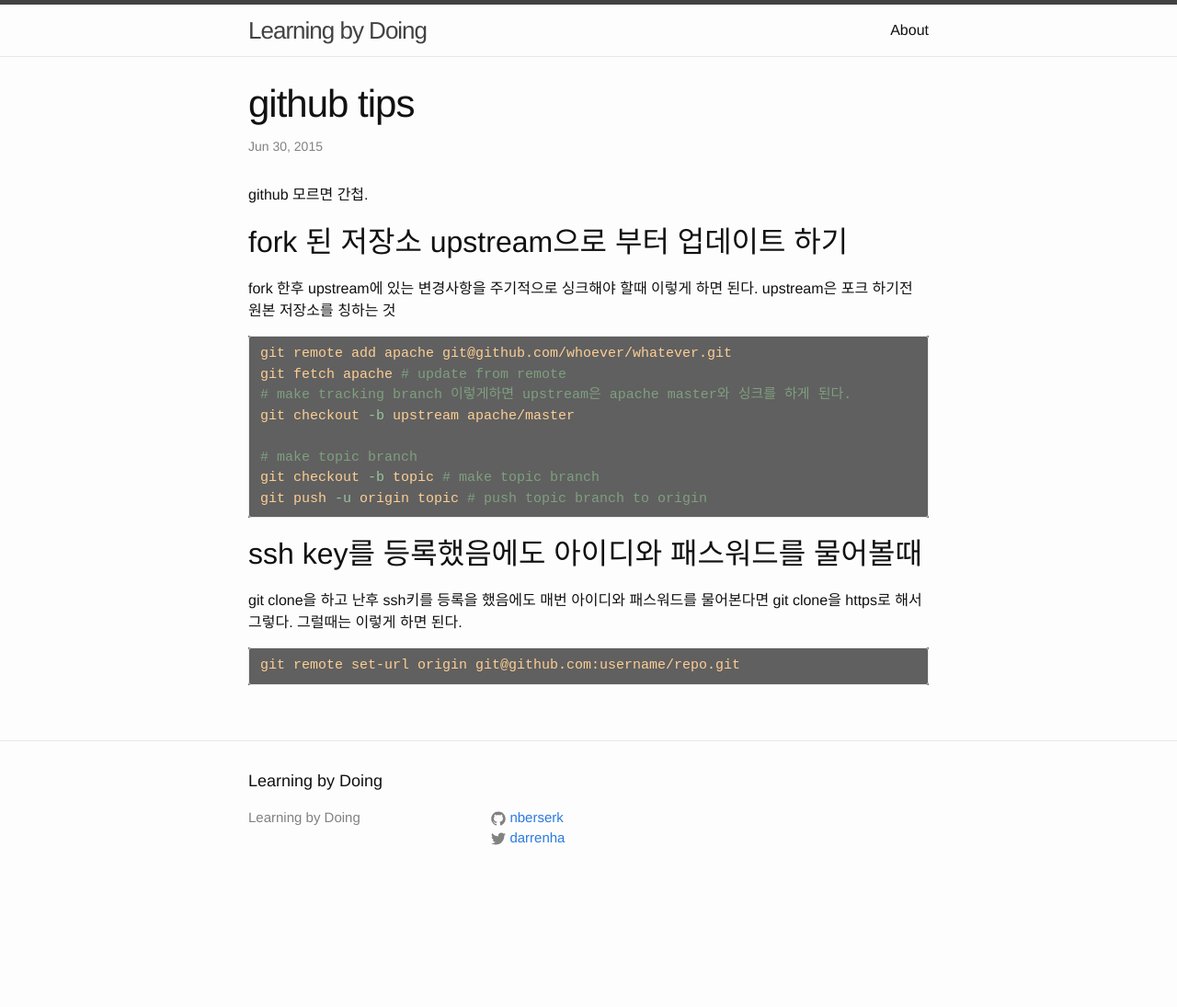
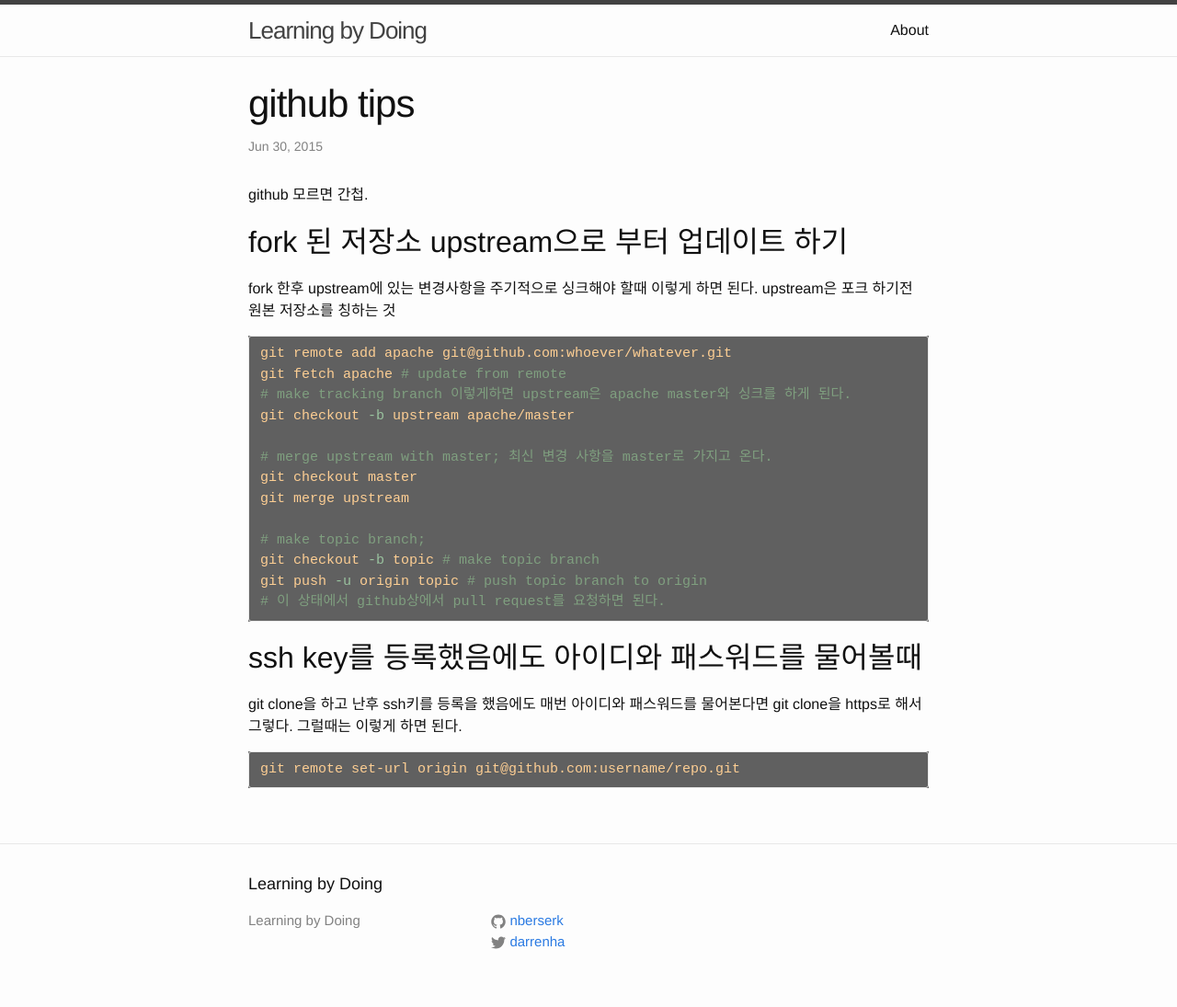
Before and after one commit to nberserk/nberserk.github.io.backup, a Jekyll site: the page built from _posts/2015-06-30-using-github.md, in a window 1280 px wide. Shown: the whole page at 92% size. Built offline with Jekyll 4.4.1, drawn with Linux system fonts in a browser that asks for light colours; Markdown is read by kramdown in place of the engine named in the settings; comment, search, counter and statistics services are not loaded; before the commit the page ends 983 px from its top, so only the background shows below that.

````diff
--- a/_posts/2015-06-30-using-github.md
+++ b/_posts/2015-06-30-using-github.md
@@ -12,14 +12,19 @@
 upstream은 포크 하기전 원본 저장소를 칭하는 것
 
 ```bash
-git remote add apache git@github.com/whoever/whatever.git
+git remote add apache git@github.com:whoever/whatever.git
 git fetch apache # update from remote
 # make tracking branch 이렇게하면 upstream은 apache master와 싱크를 하게 된다.
 git checkout -b upstream apache/master
 
-# make topic branch
+# merge upstream with master; 최신 변경 사항을 master로 가지고 온다.
+git checkout master
+git merge upstream
+
+# make topic branch;
 git checkout -b topic # make topic branch
 git push -u origin topic # push topic branch to origin
+# 이 상태에서 github상에서 pull request를 요청하면 된다.
 ```
 
 ## ssh key를 등록했음에도 아이디와 패스워드를 물어볼때
--- /dev/null
+++ b/org/git.org
@@ -0,0 +1,5 @@
+* git rebase after merge
+http://stackoverflow.com/questions/6248231/git-rebase-after-previous-git-merge
+* merge
+git merge v1.0 --no-commit --no-ff
+http://stackoverflow.com/questions/8640887/git-merge-without-auto-commit
````
